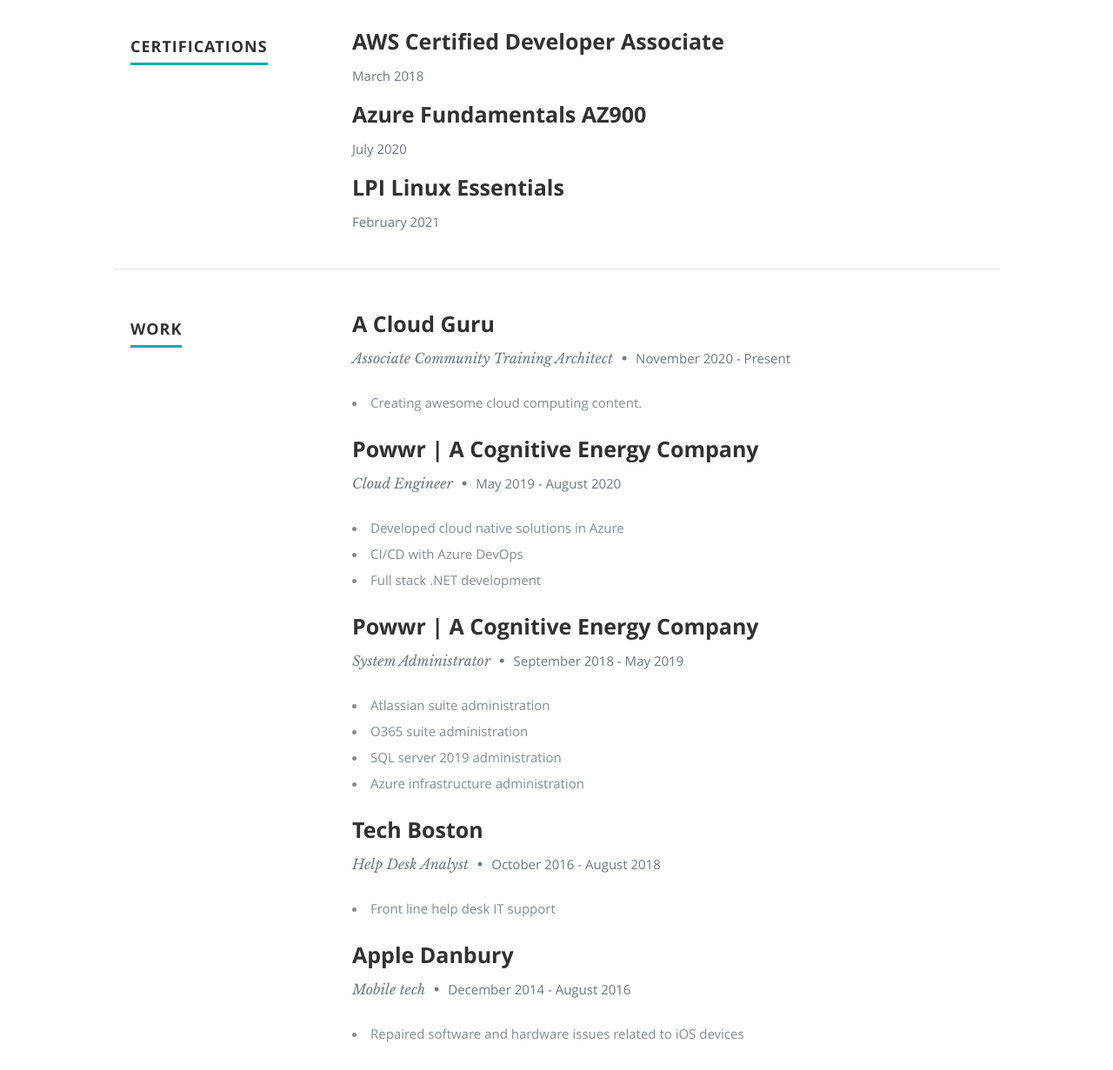
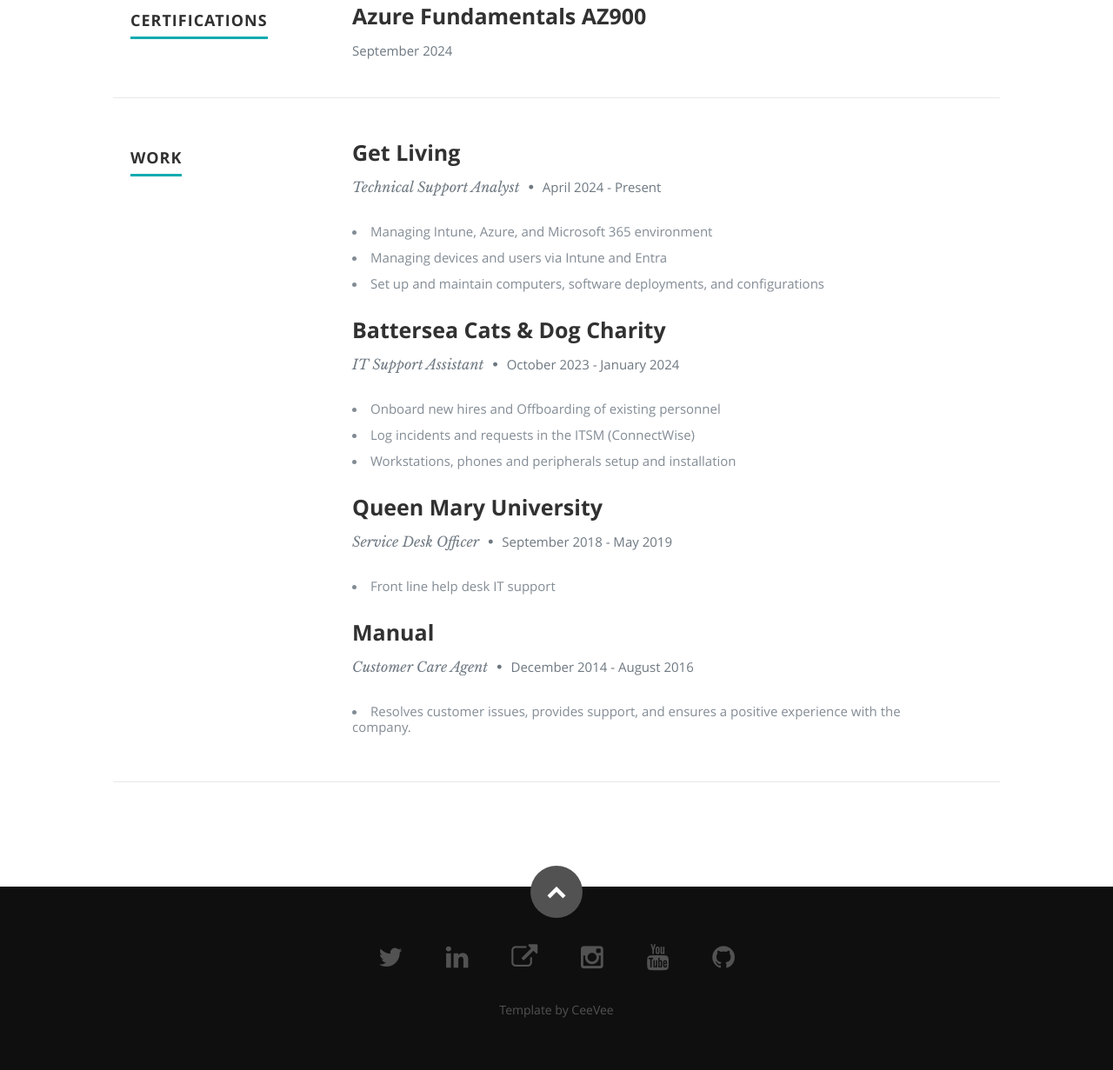
Before and after one commit to realbodi/azure-resume, a plain HTML site: page frontend/index.html in a window 1280 px wide. Shown: the part 1211-2442 px from the top of the page at 87% size. Drawn offline with nearby package versions, Linux system fonts and the light colour scheme.

Commit message:
updates to structure

```diff
--- a/frontend/index.html
+++ b/frontend/index.html
@@ -7,7 +7,7 @@
    <!--- Basic Page Needs
    ================================================== -->
    <meta charset="utf-8">
-	<title>Gwyn's Resume</title>
+	<title>Ademola's Resume</title>
 	<meta name="description" content="">
 	<meta name="author" content="">
 
@@ -54,16 +54,16 @@
 
       <div class="row banner">
          <div class="banner-text">
-            <h1 class="responsive-headline">Hi, I'm Gwyn</h1>
+            <h1 class="responsive-headline">Bonjour, Je suis Ademola</h1>
 
             <p>and this page has been viewed <a id="counter"></a> times :) </p>
             <ul class="social">
-               <li><a href="https://twitter.com/madebygps"><i class="fa fa-twitter"></i></a></li>
+               <li><a href="https://twitter.com"><i class="fa fa-twitter"></i></a></li>
                <li><a href="https://madebygps.com"><i class="fa fa-external-link"></i></a></li>
-               <li><a href="https://linkedin.com/in/gwyneth-pena"><i class="fa fa-linkedin"></i></a></li>
-               <li><a href="https://instagram.com/madebygps"><i class="fa fa-instagram"></i></a></li>
-               <li><a href="https://youtube.com/madebygps"><i class="fa fa-youtube"></i></a></li>
-               <li><a href="https://github.com/madebygps/cgc-azure-resume"><i class="fa fa-github"></i></a></li>
+               <li><a href="https://linkedin.com/in/kj-adebayo"><i class="fa fa-linkedin"></i></a></li>
+               <li><a href="https://instagram.com/dayboykun"><i class="fa fa-instagram"></i></a></li>
+               <li><a href="https://youtube.com/dayboykun"><i class="fa fa-youtube"></i></a></li>
+               <li><a href="https://github.com/realbodi/azure-resume"><i class="fa fa-github"></i></a></li>
             </ul>
          </div>
       </div>
@@ -91,12 +91,10 @@
 
             <h2>ABOUT ME</h2>
 
-            <p> Hi, I'm Gwyneth Pena-Siguenza, <span>Training Architect at <a href="https://acloud.guru">A Cloud Guru</a></span>, <span> <a href="https://mvp.microsoft.com/en-us/PublicProfile/5003866">Azure MVP</a></span>
-               and <span><a href="https://youtube.com/madebygps">YouTuber</a></span> focused on making cloud learning more accessible and less daunting for everyone.
+            <p> Hi, I'm Kj Adebayo, <span>Technical Support Analyst at Get Living focused on learning cloud, creatively coaxing my skills to useful end.
 
          </br>
       </br>
-       I built this page as part of the <span><a href="https://github.com/madebygps/cgc-azure-resume">Cloud Guru Azure Resume Challenge.</a></span>
 
 
          </div> <!-- end .main-col -->
@@ -124,9 +122,6 @@
 
                <div class="twelve columns">
 
-                  <h3>AWS Certified Developer Associate</h3>
-                  <p class="info"><em class="date">March 2018</em></p>
-
                </div>
 
             </div> <!-- item end -->
@@ -136,22 +131,12 @@
                <div class="twelve columns">
 
                   <h3>Azure Fundamentals AZ900</h3>
-                  <p class="info"><em class="date">July 2020</em></p>
+                  <p class="info"><em class="date">September 2024</em></p>
 
                </div>
 
             </div> <!-- item end -->
 
-            <div class="row item">
-
-               <div class="twelve columns">
-
-                  <h3>LPI Linux Essentials</h3>
-                  <p class="info"><em class="date">February 2021</em></p>
-
-               </div>
-
-            </div> <!-- item end -->
 
          </div> <!-- main-col end -->
 
@@ -172,11 +157,13 @@
 
                <div class="twelve columns">
 
-                  <h3>A Cloud Guru</h3>
-                  <p class="info">Associate Community Training Architect <span>&bull;</span> <em class="date">November 2020 - Present</em></p>
+                  <h3>Get Living </h3>
+                  <p class="info">Technical Support Analyst <span>&bull;</span> <em class="date">April 2024 - Present</em></p>
 
                   <p>
-                  <li>Creating awesome cloud computing content.</li>
+                  <li>Managing Intune, Azure, and Microsoft 365 environment</li>
+                  <li>Managing devices and users via Intune and Entra</li>
+                  <li>Set up and maintain computers, software deployments, and configurations</li>
                   </p>
 
                </div>
@@ -187,13 +174,13 @@
 
                <div class="twelve columns">
 
-                  <h3>Powwr | A Cognitive Energy Company</h3>
-                  <p class="info">Cloud Engineer <span>&bull;</span> <em class="date">May 2019 - August 2020</em></p>
+                  <h3>Battersea Cats & Dog Charity</h3>
+                  <p class="info">IT Support Assistant <span>&bull;</span> <em class="date">October 2023 - January 2024</em></p>
 
                   <p>
-                     <li>Developed cloud native solutions in Azure</li>
-                     <li>CI/CD with Azure DevOps</li>
-                     <li>Full stack .NET development</li>
+                     <li>Onboard new hires and Offboarding of existing personnel</li>
+                     <li>Log incidents and requests in the ITSM (ConnectWise)</li>
+                     <li>Workstations, phones and peripherals setup and installation </li>
                   </p>
 
                </div>
@@ -204,26 +191,8 @@
 
                <div class="twelve columns">
 
-                  <h3>Powwr | A Cognitive Energy Company</h3>
-                  <p class="info">System Administrator <span>&bull;</span> <em class="date">September 2018 - May 2019</em></p>
-
-                  <p>
-                  <li>Atlassian suite administration</li>
-                  <li>O365 suite administration</li>
-                  <li>SQL server 2019 administration</li>
-                  <li>Azure infrastructure administration</li>
-                  </p>
-
-               </div>
-
-            </div> <!-- item end -->
-
-            <div class="row item">
-
-               <div class="twelve columns">
-
-                  <h3>Tech Boston</h3>
-                  <p class="info">Help Desk Analyst <span>&bull;</span> <em class="date">October 2016 - August 2018</em></p>
+                  <h3>Queen Mary University</h3>
+                  <p class="info">Service Desk Officer <span>&bull;</span> <em class="date">September 2018 - May 2019</em></p>
 
                   <p>
                   <li>Front line help desk IT support</li>
@@ -237,11 +206,11 @@
 
                <div class="twelve columns">
 
-                  <h3>Apple Danbury</h3>
-                  <p class="info">Mobile tech <span>&bull;</span> <em class="date">December 2014 - August 2016</em></p>
+                  <h3>Manual</h3>
+                  <p class="info">Customer Care Agent <span>&bull;</span> <em class="date">December 2014 - August 2016</em></p>
 
                   <p>
-                  <li>Repaired software and hardware issues related to iOS devices</li>
+                  <li>Resolves customer issues, provides support, and ensures a positive experience with the company.</li>
 
                   </p>
 
```
Also changed, not shown: 2 other files.
